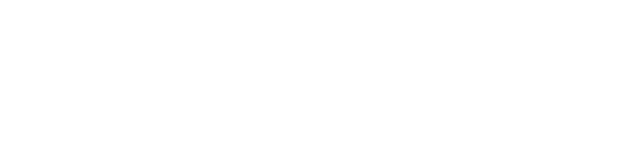
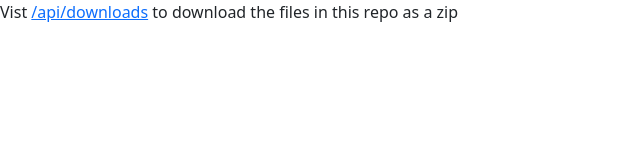
Before and after one commit to dashpilot/gitzip, a website: page dist/index.html in a window 1280 px wide. Shown: the whole page, without its empty margins (0-640 px from the left). Drawn offline with nearby package versions, Linux system fonts and the light colour scheme.

Commit message:
Update index.html

```diff
--- a/dist/index.html
+++ b/dist/index.html
@@ -8,6 +8,9 @@
 </head>
 
 <body>
+
+  Vist <a href="/api/downloads">/api/downloads</a> to download the files in this repo as a zip
+
 </body>
 
 </html>
```
